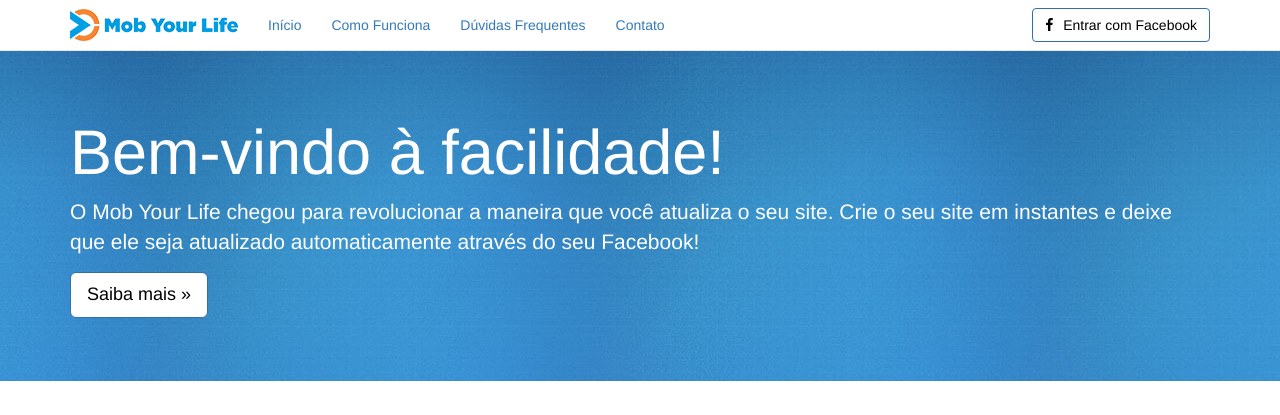
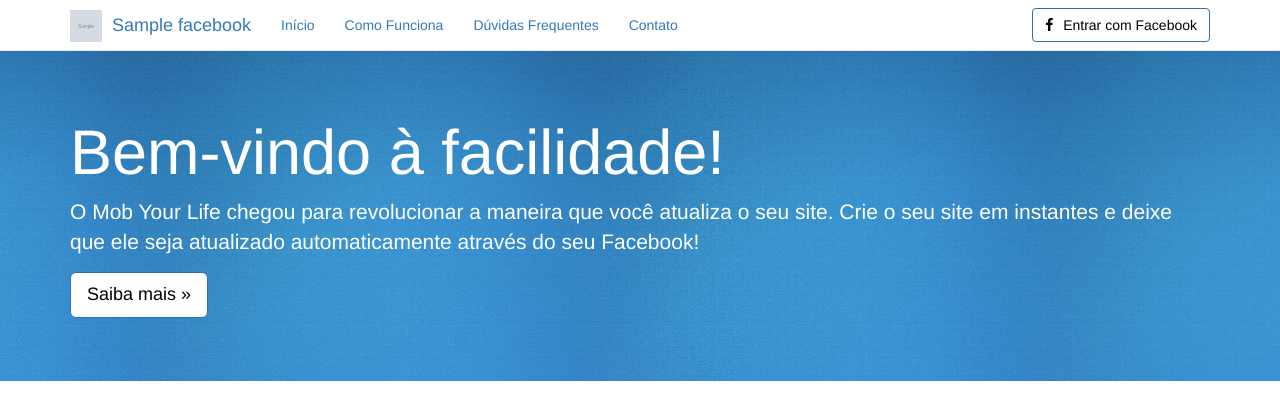
Before and after one commit to mobyourlife/mob, a Node project: template views/index.jade in a window 1280 px wide. Shown: the top 415 px of the page. Run offline with Node 20 templates, Linux system fonts and the light colour scheme; the template is opened without the code that fills it: most values are stand-ins (such as "Sample title", 1, 10 or a date in 2020); grey boxes marked "Sample" are stand-in pictures; some libraries are stand-ins or nearby versions.

Commit message:
Alterando o logotipo no cabeçalho para exibir o ícone e o nome da fanpage.

```diff
--- a/public/css/custom.css
+++ b/public/css/custom.css
@@ -10,61 +10,71 @@ body {
   background-color: #fff;
   border-color: #e7e7e7; }
 
-/* line 12, D:/Repos/mob/public/css/custom.scss */
+/* line 13, D:/Repos/mob/public/css/custom.scss */
 .navbar-brand {
   margin-top: -6px; }
+  /* line 16, D:/Repos/mob/public/css/custom.scss */
+  .navbar-brand img.icon {
+    width: 32px;
+    height: 32px;
+    margin-right: 10px; }
+  /* line 22, D:/Repos/mob/public/css/custom.scss */
+  .navbar-brand > span {
+    float: left;
+    line-height: 32px;
+    vertical-align: middle; }
 
-/* line 15, D:/Repos/mob/public/css/custom.scss */
+/* line 29, D:/Repos/mob/public/css/custom.scss */
 .jumbotron {
   background-color: #009fe3;
   background-image: url(../img/jumbg.jpg);
   background-repeat: repeat;
   color: #fff; }
 
-/* line 21, D:/Repos/mob/public/css/custom.scss */
+/* line 35, D:/Repos/mob/public/css/custom.scss */
 .btn-jumbo {
   background-color: #fff;
   border-color: #3071a9;
   color: #000; }
 
-/* line 26, D:/Repos/mob/public/css/custom.scss */
+/* line 40, D:/Repos/mob/public/css/custom.scss */
 .btn-jumbo:hover {
   background-color: #f58634;
   border-color: #f1b88f;
   color: #fff; }
 
-/* line 32, D:/Repos/mob/public/css/custom.scss */
+/* line 46, D:/Repos/mob/public/css/custom.scss */
 ul.navbar-nav li.active {
   background-color: #4fc1f1;
   color: #fff; }
 
-/* line 37, D:/Repos/mob/public/css/custom.scss */
+/* line 51, D:/Repos/mob/public/css/custom.scss */
 ul.navbar-nav li.active a {
   color: #fff; }
 
-/* line 41, D:/Repos/mob/public/css/custom.scss */
+/* line 55, D:/Repos/mob/public/css/custom.scss */
 .jump-5 {
   margin-right: 10px; }
 
-/* line 45, D:/Repos/mob/public/css/custom.scss */
+/* line 59, D:/Repos/mob/public/css/custom.scss */
 .space-vertical > .row {
   margin-bottom: 5px; }
 
-/* line 49, D:/Repos/mob/public/css/custom.scss */
+/* line 63, D:/Repos/mob/public/css/custom.scss */
 .space-right {
   padding-right: 2em; }
 
-/* line 53, D:/Repos/mob/public/css/custom.scss */
+/* line 67, D:/Repos/mob/public/css/custom.scss */
 .space-top {
   margin-top: 2em; }
 
 /* Boxes da página inicial */
-/* line 59, D:/Repos/mob/public/css/custom.scss */
+/* line 73, D:/Repos/mob/public/css/custom.scss */
 .box > .icon {
   text-align: center;
   position: relative; }
 
-/* line 63, D:/Repos/mob/public/css/custom.scss */
+/* line 77, D:/Repos/mob/public/css/custom.scss */
 .box > .icon > .image {
   position: relative;
   z-index: 2;
@@ -77,56 +87,56 @@ ul.navbar-nav li.active a {
   background: #009fe3;
   vertical-align: middle; }
 
-/* line 75, D:/Repos/mob/public/css/custom.scss */
+/* line 89, D:/Repos/mob/public/css/custom.scss */
 .box > .icon:hover > .image {
   background: #f58634;
   cursor: pointer; }
 
-/* line 79, D:/Repos/mob/public/css/custom.scss */
+/* line 93, D:/Repos/mob/public/css/custom.scss */
 .box > .icon > .image > i {
   font-size: 36px !important;
   color: #fff !important; }
 
-/* line 83, D:/Repos/mob/public/css/custom.scss */
+/* line 97, D:/Repos/mob/public/css/custom.scss */
 .box > .icon:hover > .image > i {
   color: white !important; }
 
-/* line 86, D:/Repos/mob/public/css/custom.scss */
+/* line 100, D:/Repos/mob/public/css/custom.scss */
 .box > .icon > .info {
   margin-top: -24px;
   background: rgba(0, 0, 0, 0.04);
   border: 1px solid #e0e0e0;
   padding: 15px 0 10px 0; }
 
-/* line 92, D:/Repos/mob/public/css/custom.scss */
+/* line 106, D:/Repos/mob/public/css/custom.scss */
 .box > .icon:hover > .info {
   background: rgba(0, 0, 0, 0.04);
   border-color: #e0e0e0;
   color: white; }
 
-/* line 97, D:/Repos/mob/public/css/custom.scss */
+/* line 111, D:/Repos/mob/public/css/custom.scss */
 .box > .icon > .info > h3.title {
   color: #222; }
 
-/* line 100, D:/Repos/mob/public/css/custom.scss */
+/* line 114, D:/Repos/mob/public/css/custom.scss */
 .box > .icon > .info > p {
   color: #777;
   line-height: 1.5em;
   margin: 20px; }
 
-/* line 105, D:/Repos/mob/public/css/custom.scss */
+/* line 119, D:/Repos/mob/public/css/custom.scss */
 .box > .icon > .info > .more a {
   color: #222;
   text-transform: uppercase;
   text-decoration: none; }
 
-/* line 110, D:/Repos/mob/public/css/custom.scss */
+/* line 124, D:/Repos/mob/public/css/custom.scss */
 .box > .icon:hover > .info > .more > a {
   color: #fff;
   padding: 6px 8px;
   background-color: #009fe3; }
 
-/* line 115, D:/Repos/mob/public/css/custom.scss */
+/* line 129, D:/Repos/mob/public/css/custom.scss */
 .box .space {
   height: 30px; }
 
--- a/public/css/custom.scss
+++ b/public/css/custom.scss
@@ -9,9 +9,23 @@ body {
     background-color: #fff;
     border-color: #e7e7e7;
 }
+
 .navbar-brand {
     margin-top: -6px;
+
+    & img.icon {
+        width: 32px;
+        height: 32px;
+        margin-right: 10px;
+    }
+
+    & > span {
+        float: left;
+        line-height: 32px;
+        vertical-align: middle;
+    }
 }
+
 .jumbotron {
     background-color: #009fe3;
     background-image: url(../img/jumbg.jpg);
--- a/views/header.jade
+++ b/views/header.jade
@@ -8,7 +8,13 @@ div.navbar.navbar-mob.navbar-fixed-top(role='navigation')
                 span.icon-bar
                 span.icon-bar
             a.navbar-brand(href='/')
-                img(src='/img/logo.png', alt='Mob Your Life')
+                if fanpage
+                    span
+                        img.icon(src=fanpage.facebook.picture, alt=fanpage.facebook.name)
+                    span
+                        | #{fanpage.facebook.name}
+                else
+                    img(src='/img/logo.png', alt='Mob Your Life')
         div.collapse.navbar-collapse
             ul.nav.navbar-nav
                 each value, key in menu
```
Also changed, not shown: 1 other file.
